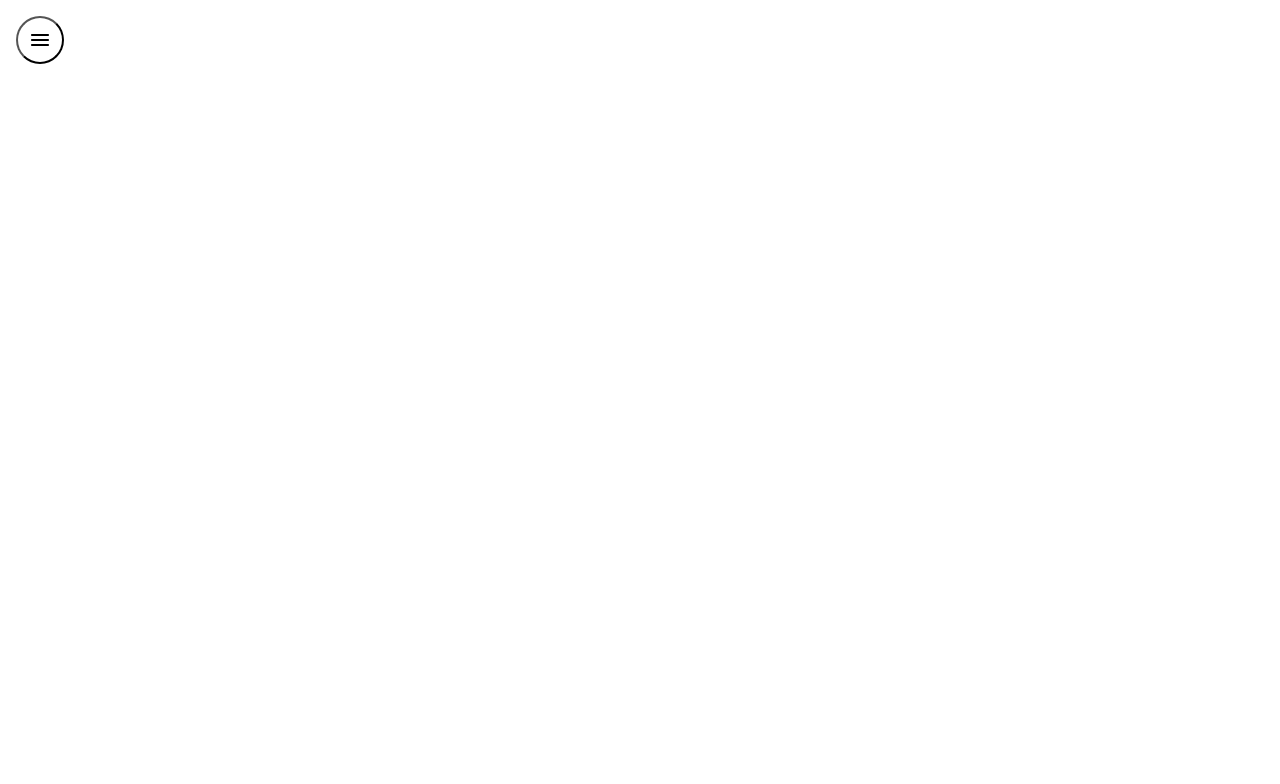
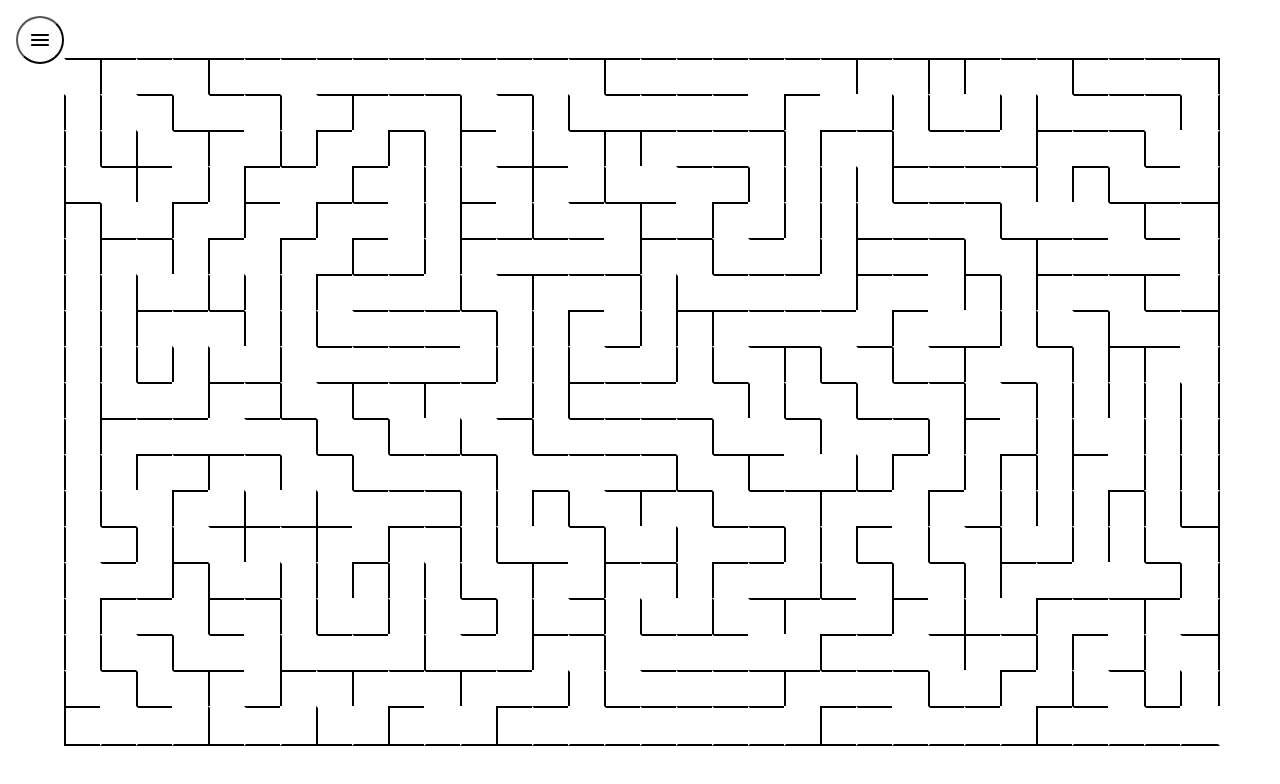
Before and after one commit to jhasuraj01/maze, a Next.js app: page / in a window 1280 px wide. Shown: the top 784 px of the page. Built offline with nearby package versions, Linux system fonts and the light colour scheme.

Commit message:
grid making done

```diff
--- /dev/null
+++ b/components/MazeElement.tsx
@@ -0,0 +1,57 @@
+import type { NextPage } from "next";
+import type { Walls } from '../libs/grid';
+import styles from '../styles/MazeElement.module.scss';
+
+interface Props {
+    maze: Walls[][]
+    width: number
+    height: number
+}
+
+interface BlockProps extends Walls {
+    x: number
+    y: number
+}
+
+const Block: NextPage<BlockProps> = ({ top, left, right, bottom, x, y }) => {
+
+    const classNames = [styles.block];
+    if(top) classNames.push(styles.topWall);
+    if(left) classNames.push(styles.leftWall);
+    if(right) classNames.push(styles.rightWall);
+    if(bottom) classNames.push(styles.bottomWall);
+
+    const style = {
+        top: y*36 + "px",
+        left: x*36 + "px"
+    }
+
+    return (
+        <div className={classNames.join(" ")} style={style}></div>
+    )
+}
+
+const MazeElement: NextPage<Props> = ({ maze, width, height }) => {
+
+    const style = { height: height + "px", width: width + "px" }
+
+    return (
+        <div className={styles.mazeContainer}>
+            <div className={styles.maze} style={style}>
+                {
+                    maze.map((row, y) => {
+                        return (
+                            <>
+                                {
+                                    row.map((block, x) => <Block key={y+":"+x} x={x} y={y} {...block} />)
+                                }
+                            </>
+                        )
+                    })
+                }
+            </div>
+        </div>
+    )
+}
+
+export default MazeElement;
--- a/components/SideNav.tsx
+++ b/components/SideNav.tsx
@@ -1,7 +1,7 @@
 import type { NextPage } from "next";
 import styles from '../styles/SideNav.module.scss';
 import { useState } from "react";
-import MenuRoundedIcon from '@mui/icons-material/MenuRounded';
+import CloseIcon from '@mui/icons-material/Close';
 
 interface Props {
     visible?: boolean
@@ -18,7 +18,7 @@ const SideNav: NextPage<Props> = ({ visible = true, visibilityToggler }) => {
 
     return (
         <nav className={navClassNames.join(" ")}>
-            <button className={styles.toggleButton} onClick={visibilityToggler}><MenuRoundedIcon /></button>
+            <button className={styles.toggleButton} onClick={visibilityToggler}><CloseIcon /></button>
             <div className={styles.header}>Online Maze Game</div>
         </nav>
     )
--- /dev/null
+++ b/libs/grid.ts
@@ -0,0 +1,71 @@
+export interface Walls {
+    top: boolean
+    bottom: boolean
+    left: boolean
+    right: boolean
+}
+
+interface Grid {
+    x: number
+    y: number
+    walls: Walls
+}
+
+class Grid implements Grid {
+    constructor(x: number, y: number) {
+        this.x = x;
+        this.y = y;
+        this.walls = {
+            top: true,
+            bottom: true,
+            left: true,
+            right: true
+        }
+    }
+
+    right(ignoreWalls: boolean = false): { x: number, y: number } | null {
+        if(ignoreWalls || !this.walls.right) {
+            return {x: this.x + 1, y: this.y};
+        }
+        return null
+    }
+
+    left(ignoreWalls: boolean = false): { x: number, y: number } | null {
+        if(ignoreWalls || !this.walls.left) {
+            return {x: this.x - 1, y: this.y};
+        }
+        return null
+    }
+
+    top(ignoreWalls: boolean = false): { x: number, y: number } | null {
+        if(ignoreWalls || !this.walls.top) {
+            return {x: this.x, y: this.y - 1};
+        }
+        return null
+    }
+
+    bottom(ignoreWalls: boolean = false): { x: number, y: number } | null {
+        if(ignoreWalls || !this.walls.top) {
+            return {x: this.x, y: this.y + 1};
+        }
+        return null
+    }
+
+    set rightWall(isSet: boolean) {
+        this.walls.right = isSet;
+    }
+
+    set leftWall(isSet: boolean) {
+        this.walls.left = isSet;
+    }
+
+    set topWall(isSet: boolean) {
+        this.walls.top = isSet;
+    }
+
+    set bottomWall(isSet: boolean) {
+        this.walls.bottom = isSet;
+    }
+}
+
+export default Grid;
--- /dev/null
+++ b/libs/matrix.ts
@@ -0,0 +1,13 @@
+function matrix<T> (width: number, height: number, value: T): T[][] {
+    const matrix: T[][] = new Array();
+    for (let y = 0; y < height; y++) {
+        const row: T[] = new Array();
+        for (let x = 0; x < width; x++) {
+            row.push(value);
+        }
+        matrix.push(row);
+    }
+    return matrix;
+}
+
+export default matrix;
--- /dev/null
+++ b/libs/maze.ts
@@ -0,0 +1,125 @@
+import Grid from './grid';
+import type { Walls } from './grid';
+import matrix from './matrix';
+import type Queue from './queue';
+import type Stack from './stack';
+import shuffleArray from './shuffleArray';
+import { Direction } from 'readline';
+
+interface Store<Grid> {
+    new (array?: Grid[]): Stack<Grid> | Queue<Grid>;
+}
+
+type GridDirection = 'left' | 'right' | 'top' | 'bottom'
+type GridWallName = 'leftWall' | 'rightWall' | 'topWall' | 'bottomWall'
+
+function oppositeWallName(direction: GridDirection): GridWallName {
+    switch (direction) {
+        case 'left':
+            return 'rightWall';
+        case 'right':
+            return 'leftWall';
+        case 'top':
+            return 'bottomWall';
+        case 'bottom':
+            return 'topWall';
+    }
+}
+
+function WallName(direction: GridDirection): GridWallName {
+    switch (direction) {
+        case 'left':
+            return 'leftWall';
+        case 'right':
+            return 'rightWall';
+        case 'top':
+            return 'topWall';
+        case 'bottom':
+            return 'bottomWall';
+    }
+}
+
+
+
+class Maze {
+    private width: number;
+    private height: number;
+    private maze: Grid[][]
+
+    constructor(width: number, height: number) {
+        this.width = width;
+        this.height = height;
+
+        this.maze = new Array();
+
+        for (let y = 0; y < height; y++) {
+            const row: Grid[] = new Array();
+            for (let x = 0; x < width; x++) {
+                row.push(new Grid(x, y));
+            }
+            this.maze.push(row);
+        }
+
+        this.maze[0][0].leftWall = false;
+        this.maze[height - 1][width - 1].rightWall = false;
+    }
+
+    toVisit({x, y}: {x: number, y: number}, visited: boolean[][]): boolean {
+        if(x < 0 || y < 0 || x >= this.width || y >= this.height) {
+            return false;
+        }
+        return !(visited[y][x]);
+    }
+
+    gridAt({x, y}: {x: number, y: number}): Grid {
+        return this.maze[y][x];
+    }
+
+    build(Store: Store<Grid>): void {
+        const visited: boolean[][] = matrix<boolean>(this.width, this.height, false);
+        const store = new Store();
+        store.push(this.maze[0][0]);
+        visited[0][0] = true;
+
+        while(!store.empty) {
+            const grid = store.pop();
+
+            if(grid == null) {
+                console.error("Something Went Wrong While Building Maze");
+                return
+            }
+
+            const directions: GridDirection[] = shuffleArray<GridDirection>(['left', 'top', 'bottom', 'right']);
+
+            for (let i = 0; i < 4; i++) {
+                const direction = directions[i];
+                const nextLocation = grid[direction](true);
+
+                if(nextLocation !== null && this.toVisit(nextLocation, visited)) {
+
+                    visited[nextLocation.y][nextLocation.x] = true;
+
+                    const neighbourGrid = this.gridAt(nextLocation);
+
+                    const currentGridWall: GridWallName = WallName(direction);
+                    const neighbourGridWall: GridWallName = oppositeWallName(direction);
+
+                    grid[currentGridWall] = false;
+                    neighbourGrid[neighbourGridWall] = false;
+
+                    store.push(grid)
+                    store.push(neighbourGrid)
+
+                    break;
+                }
+            }
+        }
+    }
+
+    get result(): Walls[][] {
+        return this.maze.map(row => row.map(grid => grid.walls));
+    }
+}
+
+
+export default Maze;
--- a/libs/queue.ts
+++ b/libs/queue.ts
@@ -19,6 +19,10 @@ class Queue <T> {
 
     public get size(): number {
         return this.QUEUE_SIZE;
+    }
+
+    public get empty(): boolean {
+        return this.size == 0;
     }
 
     public get front(): T | null {
--- /dev/null
+++ b/libs/shuffleArray.ts
@@ -0,0 +1,18 @@
+function shuffleArray<T>(array: T[]): T[] {
+    let currentIndex = array.length, randomIndex;
+
+    // While there remain elements to shuffle...
+    while (currentIndex != 0) {
+
+        // Pick a remaining element...
+        randomIndex = Math.floor(Math.random() * currentIndex);
+        currentIndex--;
+
+        // And swap it with the current element.
+        [array[currentIndex], array[randomIndex]] = [array[randomIndex], array[currentIndex]];
+    }
+
+    return array;
+}
+
+export default shuffleArray;
--- a/libs/stack.ts
+++ b/libs/stack.ts
@@ -3,6 +3,10 @@ class Stack <T> {
 
     constructor(initialArray: T[] = new Array()) {
         this.array = initialArray;
+    }
+
+    public get empty(): boolean {
+        return this.array.length == 0;
     }
 
     public get top(): T | null {
--- a/pages/index.tsx
+++ b/pages/index.tsx
@@ -1,7 +1,7 @@
 import type { NextPage } from 'next'
 import Head from 'next/head'
 import styles from '../styles/Home.module.css'
-import { useState } from "react";
+import { useState, useEffect } from "react";
 
 import MenuRoundedIcon from '@mui/icons-material/MenuRounded';
 
@@ -9,6 +9,8 @@ import Stack from '../libs/stack';
 import Queue from '../libs/queue';
 import type {SelectionOption} from '../components/DropDown';
 import SideNav from '../components/SideNav';
+import MazeElement from '../components/MazeElement';
+import Maze from '../libs/maze';
 
 
 const algorithmOptions: SelectionOption[] = [
@@ -16,10 +18,27 @@ const algorithmOptions: SelectionOption[] = [
     { value: 'bfs', label: 'Breadth First Search' },
 ]
 
+let updateMazeDimension = true;
+
 const Home: NextPage = () => {
+    const BLOCK_SIZE = 36;
 
-    // const stack = new Stack<number>([0, 2]);
-    // const queue = new Queue<number>([0, 2]);
+    const [mazeDimensions, setDimensions] = useState({width: 25, height: 15});
+
+    const {width, height} = mazeDimensions;
+
+    if (typeof window !== 'undefined' && updateMazeDimension) {
+        setDimensions({
+            width: Math.floor((window.innerWidth - 100) / BLOCK_SIZE),
+            height: Math.floor((window.innerHeight - 100) / BLOCK_SIZE)
+        })
+
+        console.log(mazeDimensions)
+        updateMazeDimension = false;
+    }
+
+    const maze = new Maze(width, height);
+    maze.build(Stack);
 
     const [state, setState] = useState({
         sideNavVisible: false
@@ -38,6 +57,7 @@ const Home: NextPage = () => {
             </Head>
             <button className={styles.sideNavToggleButton} onClick={sideNavVisibilityToggler}><MenuRoundedIcon /></button>
             <SideNav visible={state.sideNavVisible} visibilityToggler={sideNavVisibilityToggler} />
+            <MazeElement maze={maze.result} width={width*BLOCK_SIZE} height={height*BLOCK_SIZE}/>
         </div>
     )
 }
--- /dev/null
+++ b/styles/MazeElement.module.scss
@@ -0,0 +1,48 @@
+.mazeContainer {
+    width: 100vw;
+    height: 100vh;
+    display: flex;
+    justify-content: center;
+    align-items: center;
+    align-content: center;
+    background-color: white;
+}
+
+.maze {
+
+    position: absolute;
+    box-sizing: content-box;
+    // top: 50%;
+    // left: 50%;
+    // transform: translateX(-50%) translateY(-50%);
+    display: flex;
+    flex-direction: column;
+    gap: 0;
+
+    .row {
+        display: flex;
+    }
+
+    .block {
+        position: absolute;
+        box-sizing: content-box;
+        width: 36px;
+        height: 36px;
+        background-color: white;
+        border: 2px solid rgba(255, 0, 0, 0);
+        margin: 0;
+    }
+
+    .topWall {
+        border-top: 2px solid black;
+    }
+    .leftWall {
+        border-left: 2px solid black;
+    }
+    .rightWall {
+        border-right: 2px solid black;
+    }
+    .bottomWall {
+        border-bottom: 2px solid black;
+    }
+}
--- a/styles/SideNav.module.scss
+++ b/styles/SideNav.module.scss
@@ -3,6 +3,7 @@
     top: 0;
     left: 0;
     box-sizing: border-box;
+    z-index: 2;
 
     transform: translateX(-100%);
     width: 90%;
--- a/styles/globals.css
+++ b/styles/globals.css
@@ -17,3 +17,7 @@ a {
 * {
   box-sizing: border-box;
 }
+
+button {
+    cursor: pointer;
+}
```
